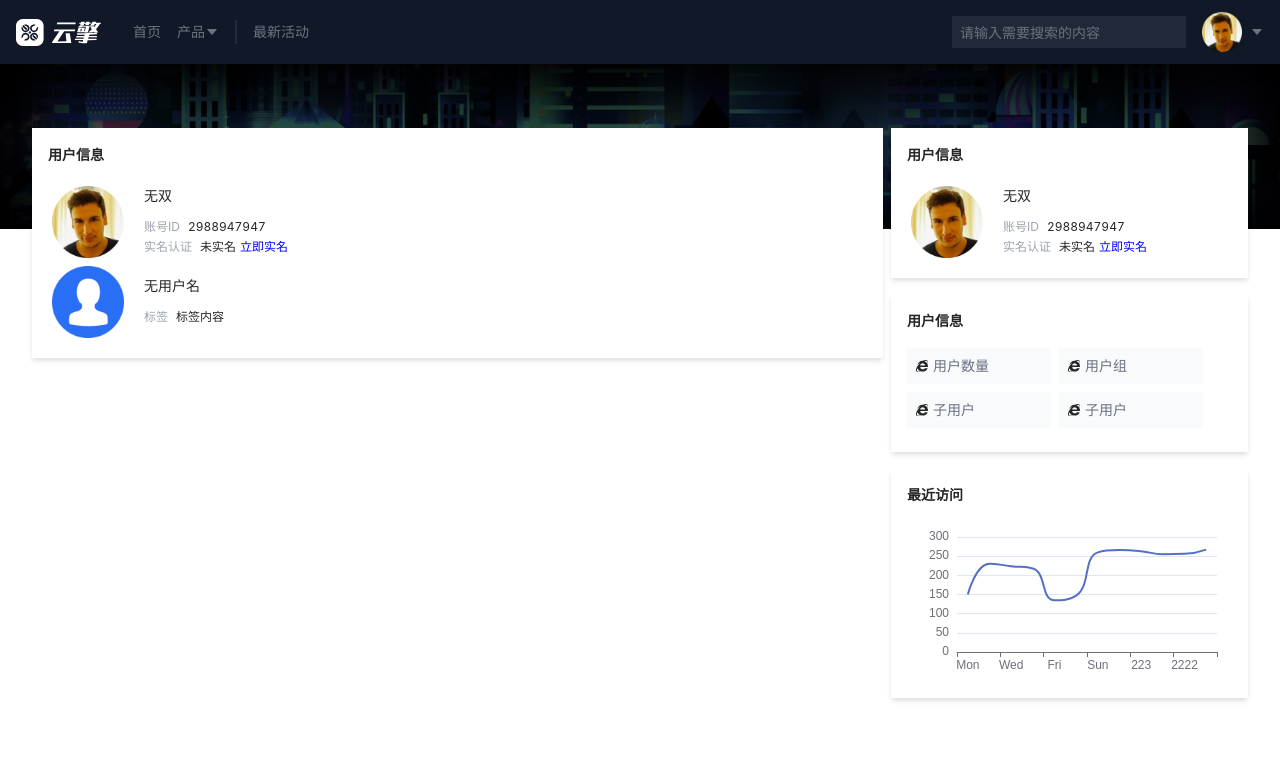
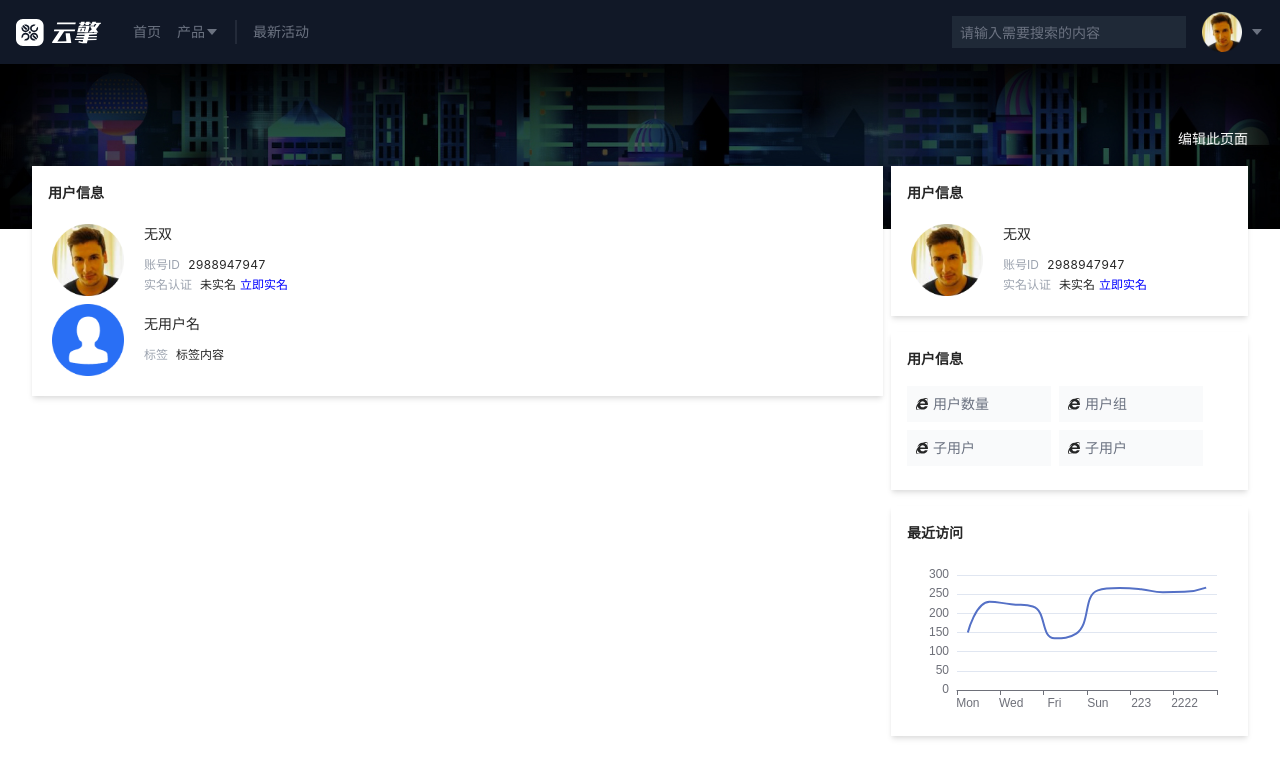
Before and after one commit to n1203/AKe-Vue3-Admin, a Vue app: page / in a window 1280 px wide. Shown: the top 778 px of the page. Built offline with nearby package versions, Linux system fonts and the light colour scheme; what @tailwindcss/typography would draw is missing.

Commit message:
feat: Editor view

```diff
--- a/package.json
+++ b/package.json
@@ -15,6 +15,7 @@
     "uuid": "^8.3.2",
     "vue": "^3.2.11",
     "vue-router": "^4.0.11",
+    "vue3-drag-resize": "^2.0.5",
     "vuex": "^4.0.2"
   },
   "devDependencies": {
--- a/src/layout/card/card.vue
+++ b/src/layout/card/card.vue
@@ -1,6 +1,6 @@
 <script setup>
 import CardBase from './card-base'
-const {options = {}} = defineProps(['options'])
+const {options = {}, editStore = {}} = defineProps(['options', 'editStore'])
 const instance = new CardBase(options)
 const {
   title,  // 卡片标题
@@ -13,7 +13,10 @@ const {
 
 <template>
   <div class="mb-4 bg-white p-4 shadow-md w-full">
-    <div class="mb-4 font-bold">{{title || '未命名模块'}}</div>
+    <div class="mb-4 font-bold inline-flex items-center flex-row w-full">
+      <div class="flex-grow">{{title || '未命名模块'}}</div>
+      <div class="text-right cursor-pointer" v-if="editStore.state.isEdit">编辑</div>
+    </div>
     <div>
       <component :is="content" v-if="content" :props="props" :instance="instance" />
       <div v-if="!content">没有找到该Card(模块)</div>
--- a/src/views/Home.vue
+++ b/src/views/Home.vue
@@ -4,14 +4,29 @@ import bg from "@/assist/bg.jpg"
 import { createStore } from 'vuex'
 import schema from './home.schema.js'
 import Layout from './layout'
+import Editor from './editor.vue'
 const store = createStore(schema)
-
-const makeTree = card => store.state.cards2.filter(childCard => childCard.layout.parent === card.id).map(childCard => ({
+const editStore = createStore({
+  state: {
+    isEdit: false,
+  },
+  mutations: {
+    toggleEdit (state) {
+      state.isEdit = !state.isEdit
+    }
+  }
+})
+// https://jbaysolutions.github.io/vue-grid-layout/guide/10-drag-from-outside.html
+const makeTree = card => store.state.cards2
+  .filter(childCard => childCard.layout.parent === card.id)
+  .map(childCard => ({
     ...childCard,
     childCards: makeTree(childCard)
   }))
 
-let cards = store.state.cards2.filter(card => card.layout.parent === 'root').map(card => ({
+let cards = store.state.cards2
+  .filter(card => card.layout.parent === 'root')
+  .map(card => ({
     ...card,
     childCards: makeTree(card)
   }))
@@ -20,7 +35,15 @@ let cards = store.state.cards2.filter(card => card.layout.parent === 'root').map
 <template>
   <div class="relative">
     <div class="bg-black absolute w-full background"><img class=" m-auto" :src="bg" alt="" srcset=""></div>
-    <div class="max-w-screen-xl px-4 py-12 mx-auto sm:px-6 lg:py-16 lg:px-8 lg:flex lg:items-center lg:justify-between z-10">
+    <div class="text-right text-white max-w-screen-xl mx-auto sm:px-8 pt-16 mb-4">
+      <div class="hover:text-blue-300 cursor-pointer" v-if="!editStore.state.isEdit" @click="editStore.commit('toggleEdit')">
+        编辑此页面
+      </div>
+      <div class="text-blue-300 cursor-pointer" v-if="editStore.state.isEdit" @click="editStore.commit('toggleEdit')">
+        退出编辑
+      </div>
+    </div>
+    <div class="max-w-screen-xl px-4 mx-auto sm:px-6 lg:px-8 lg:flex lg:items-center lg:justify-between z-10">
       <div class="inline-flex flex-row w-full space-x-2 first-letter:space-y-2">
         <div v-for="(card, index) in cards" :key="index" :style="`
           width: ${card.layout.width || 'auto'};
@@ -30,8 +53,8 @@ let cards = store.state.cards2.filter(card => card.layout.parent === 'root').map
           ['auto', undefined, ''].includes(card.layout.width) && 'flex-1',
           `flex-${card.layout.dictation || 'col'}`,
         ]">
-          <Card v-if="!card.layout.hideCard" :options="card" />
-          <Layout v-if="card.childCards.length" :cards="card.childCards" />
+          <Card v-if="!card.layout.hideCard" :options="card" :editStore="editStore" />
+          <Layout v-if="card.childCards.length" :cards="card.childCards" :editStore="editStore" />
         </div>
       </div>
     </div>
--- /dev/null
+++ b/src/views/editor.vue
@@ -0,0 +1,39 @@
+<template>
+    <div id="app">
+        <VueDragResize :isActive="true" :w="200" :h="200" v-on:resizing="resize" v-on:dragging="resize">
+            <h3>Hello World!</h3>
+            <p>{{ top }} х {{ left }} </p>
+            <p>{{ width }} х {{ height }}</p>
+        </VueDragResize>
+    </div>
+</template>
+
+<script>
+    import VueDragResize from 'vue3-drag-resize';
+
+    export default {
+        name: 'app',
+
+        components: {
+            VueDragResize
+        },
+
+        data() {
+            return {
+                width: 0,
+                height: 0,
+                top: 0,
+                left: 0
+            }
+        },
+
+        methods: {
+            resize(newRect) {
+                this.width = newRect.width;
+                this.height = newRect.height;
+                this.top = newRect.top;
+                this.left = newRect.left;
+            }
+        }
+    }
+</script>
--- a/src/views/layout.jsx
+++ b/src/views/layout.jsx
@@ -1,7 +1,7 @@
 
 import Card from '@/layout/card'
 
-const Layout = ({cards}) => {
+const Layout = ({cards, editStore}) => {
   return cards.map((card, index) => {
     return <div key={index} style={`
     width: ${card.layout.width || 'auto'};
@@ -11,7 +11,7 @@ const Layout = ({cards}) => {
     ['auto', undefined, ''].includes(card.layout.width) && 'flex-1',
     `flex-${card.layout.dictation || 'col'}`,
   ]}>
-      {card.childCards.length ? <Layout cards={card.childCards} /> : <Card options={card} />}
+      {card.childCards.length ? <Layout cards={card.childCards} /> : <Card options={card}  editStore={editStore} />}
     </div>
   })
 }
```
Also changed, not shown: 1 other file (tests, documents, lock files or other folders). Lines whose indentation alone changed are shown as unchanged.
